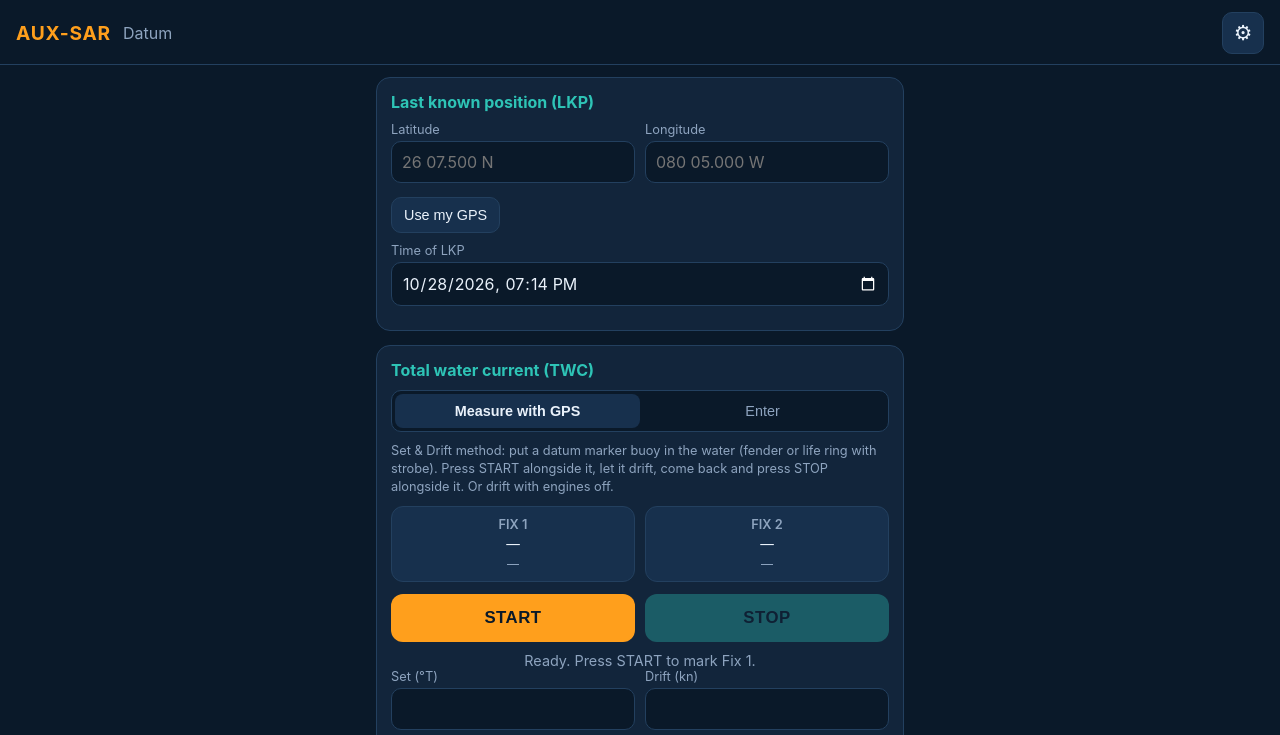
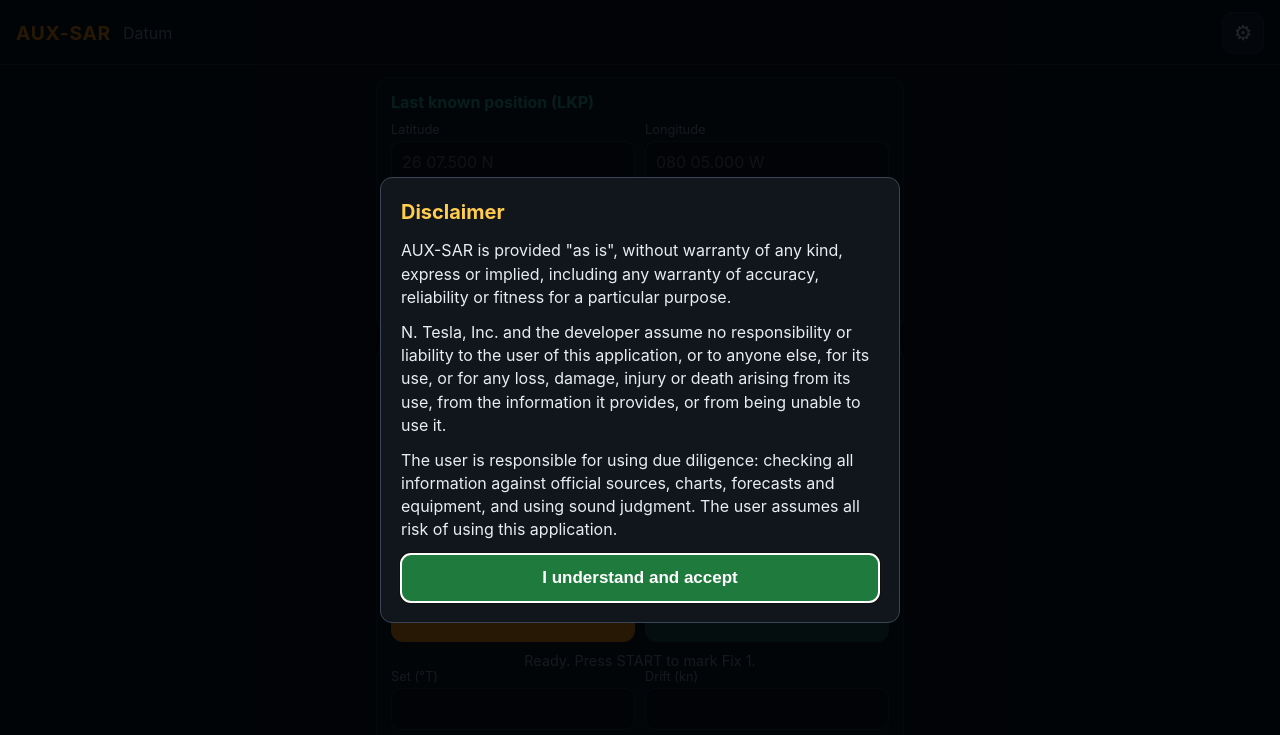
Before and after one commit to jlblan2/AUX-SAR, a plain HTML site: page index.html in a window 1280 px wide. Shown: the top 735 px of the page. Drawn offline with Linux system fonts and the light colour scheme.

Commit message:
Show a disclaimer on first use that must be accepted
The app stays covered until the user taps "I understand and accept";
Settings has a Disclaimer button to read it again. Also added to LICENSE
and README.

Co-Authored-By: Claude Opus 5.5 <noreply@anthropic.com>

```diff
--- /dev/null
+++ b/disclaimer.js
@@ -0,0 +1,72 @@
+// Disclaimer shown on first use; the app stays covered until the user accepts.
+// Load with <script src="disclaimer.js" data-app="Name"></script> before the app's scripts.
+// The apps share one origin (jlblan2.github.io), so acceptance is remembered per app.
+// window.showDisclaimer() shows it again (e.g. from Settings).
+(function () {
+  const script = document.currentScript;
+  const app = (script && script.dataset.app) || document.title || 'This application';
+  const KEY = 'disclaimer.' + app + '.v1';
+
+  const TEXT = [
+    app + ' is provided "as is", without warranty of any kind, express or implied, including ' +
+      'any warranty of accuracy, reliability or fitness for a particular purpose.',
+    'N. Tesla, Inc. and the developer assume no responsibility or liability to the user of this ' +
+      'application, or to anyone else, for its use, or for any loss, damage, injury or death ' +
+      'arising from its use, from the information it provides, or from being unable to use it.',
+    'The user is responsible for using due diligence: checking all information against official ' +
+      'sources, charts, forecasts and equipment, and using sound judgment. The user assumes all ' +
+      'risk of using this application.',
+  ];
+
+  function accepted() {
+    try { return localStorage.getItem(KEY) === 'accepted'; } catch (e) { return false; }
+  }
+
+  function show(mustAccept) {
+    if (document.getElementById('disclaimerOverlay')) return;
+    const css = document.createElement('style');
+    css.textContent =
+      '#disclaimerOverlay{position:fixed;inset:0;z-index:2147483000;background:rgba(0,0,0,.85);' +
+      'display:flex;align-items:center;justify-content:center;padding:16px;' +
+      'font:16px/1.45 -apple-system,BlinkMacSystemFont,"Segoe UI",Roboto,sans-serif}' +
+      '#disclaimerOverlay .dbox{background:#11161d;color:#e8edf3;border:1px solid #3a4655;border-radius:12px;' +
+      'max-width:520px;width:100%;max-height:100%;overflow:auto;padding:20px;box-sizing:border-box}' +
+      '#disclaimerOverlay h2{margin:0 0 12px;font-size:20px;color:#ffcc4d}' +
+      '#disclaimerOverlay p{margin:0 0 12px}' +
+      '#disclaimerOverlay button{display:block;width:100%;margin-top:8px;padding:14px;font-size:17px;' +
+      'font-weight:600;border:0;border-radius:10px;background:#1f7a3d;color:#fff;cursor:pointer}' +
+      '@media print{#disclaimerOverlay{display:none}}';
+    const overlay = document.createElement('div');
+    overlay.id = 'disclaimerOverlay';
+    overlay.setAttribute('role', 'dialog');
+    overlay.setAttribute('aria-modal', 'true');
+    overlay.setAttribute('aria-labelledby', 'disclaimerTitle');
+    const box = document.createElement('div');
+    box.className = 'dbox';
+    const h = document.createElement('h2');
+    h.id = 'disclaimerTitle';
+    h.textContent = 'Disclaimer';
+    box.appendChild(h);
+    TEXT.forEach((t) => { const p = document.createElement('p'); p.textContent = t; box.appendChild(p); });
+    const btn = document.createElement('button');
+    btn.type = 'button';
+    btn.textContent = mustAccept ? 'I understand and accept' : 'Close';
+    btn.addEventListener('click', () => {
+      if (mustAccept) { try { localStorage.setItem(KEY, 'accepted'); } catch (e) { /* asked again next time */ } }
+      overlay.remove();
+      css.remove();
+    });
+    box.appendChild(btn);
+    overlay.appendChild(box);
+    document.head.appendChild(css);
+    document.body.appendChild(overlay);
+    btn.focus();
+  }
+
+  window.showDisclaimer = () => show(!accepted());
+
+  if (!accepted()) {
+    if (document.body) show(true);
+    else document.addEventListener('DOMContentLoaded', () => show(true));
+  }
+})();
--- a/index.html
+++ b/index.html
@@ -332,6 +332,7 @@
       <input type="number" id="minInterval" min="1" step="1" inputmode="numeric">
     </label>
     <p class="hint">AUX-SAR is a planning aid. Follow the SMC's Search Action Plan; the coxswain is responsible for safe navigation.</p>
+    <button type="button" class="text-btn" onclick="showDisclaimer()">Disclaimer</button>
     <div class="sheet-actions">
       <button id="settingsSave" type="button" class="big-btn start">Save</button>
       <button id="settingsClose" type="button" class="text-btn">Cancel</button>
@@ -341,6 +342,7 @@
 
 <div id="printArea" class="print-only"></div>
 
+<script src="disclaimer.js" data-app="AUX-SAR"></script>
 <script src="wmm.js"></script>
 <script type="module" src="app.js"></script>
 </body>
--- a/sw.js
+++ b/sw.js
@@ -1,4 +1,4 @@
-const CACHE = 'auxsar-v2';
+const CACHE = 'auxsar-v3';
 const ASSETS = [
   './',
   './index.html',
@@ -11,6 +11,7 @@ const ASSETS = [
   './leeway.js',
   './log.js',
   './nav.js',
+  './disclaimer.js',
   './manifest.json',
   './icons/icon-192.png',
   './icons/icon-512.png',
```
Also changed, not shown: 2 other files.
